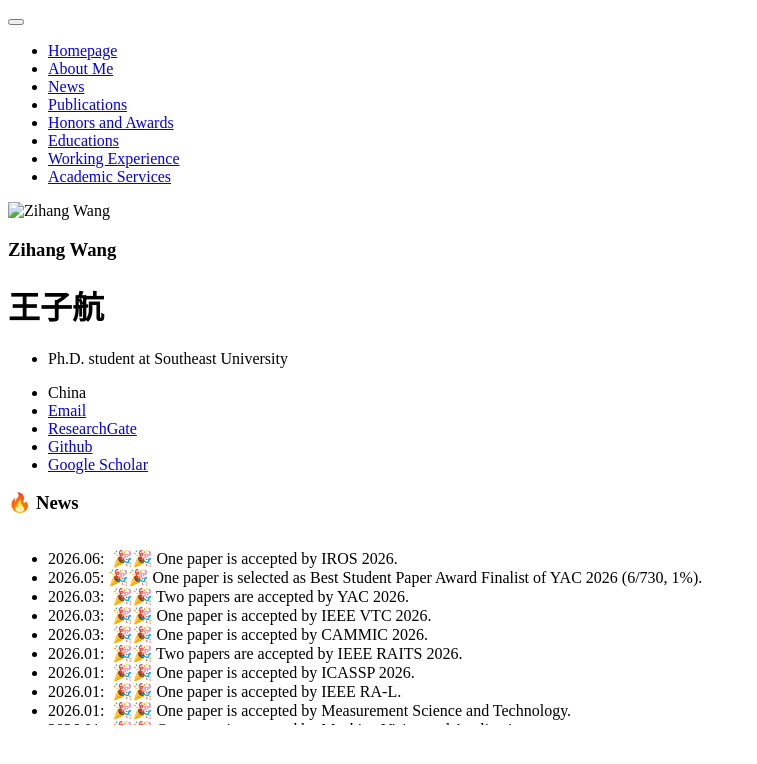
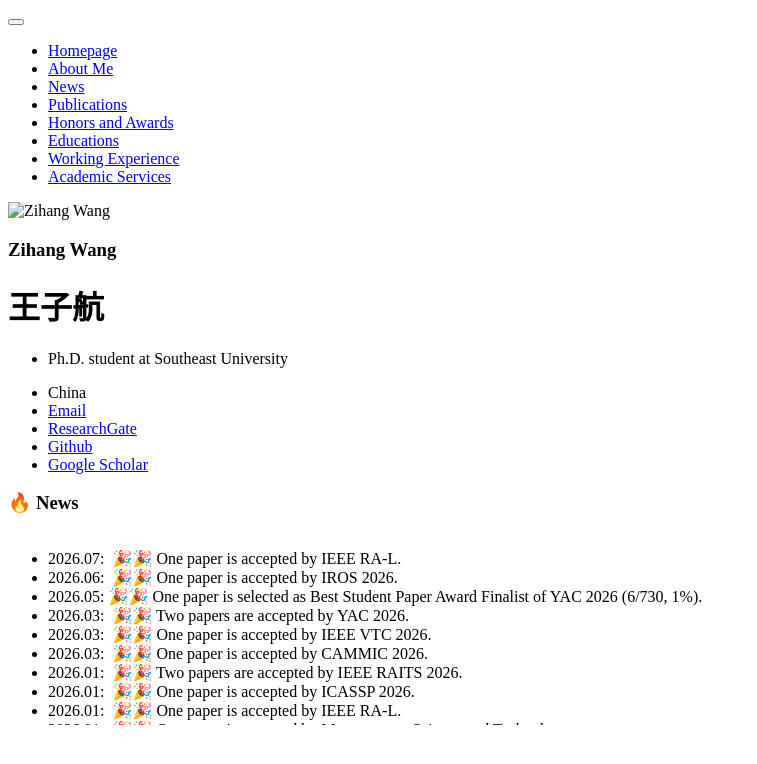
Before and after one commit to wangzihanggg/wangzihanggg.github.io, a Jekyll site: the page built from _pages/includes/news.md, in a window 1280 px wide. Shown: the top 764 px of the page, without its empty margins (0-757 px from the left). Built offline with Jekyll 4.4.1, drawn with Linux system fonts in a browser that asks for light colours; our own code applies the rules of GitHub Pages for plain Markdown files.

Commit message:
Add new paper acceptance to news section

```diff
--- a/_pages/includes/news.md
+++ b/_pages/includes/news.md
@@ -57,6 +57,7 @@
   </ul> -->
 
   <ul>
+    <li>2026.07: &nbsp;🎉🎉 One paper is accepted by IEEE RA-L.</li>
     <li>2026.06: &nbsp;🎉🎉 One paper is accepted by IROS 2026.</li>
     <li>2026.05: 🎉🎉 One paper is selected as Best Student Paper Award Finalist of YAC 2026 (6/730, 1%).</li>
     <li>2026.03: &nbsp;🎉🎉 Two papers are accepted by YAC 2026.</li>
```
